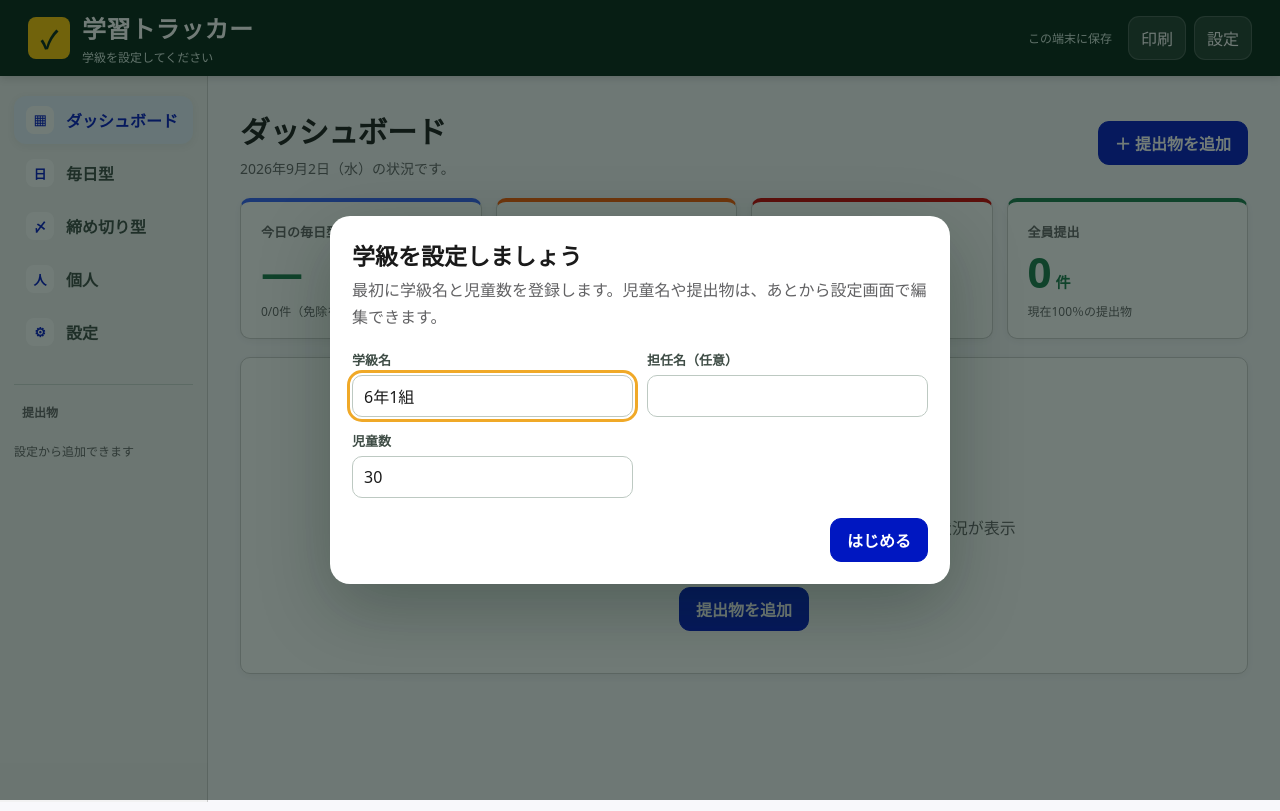
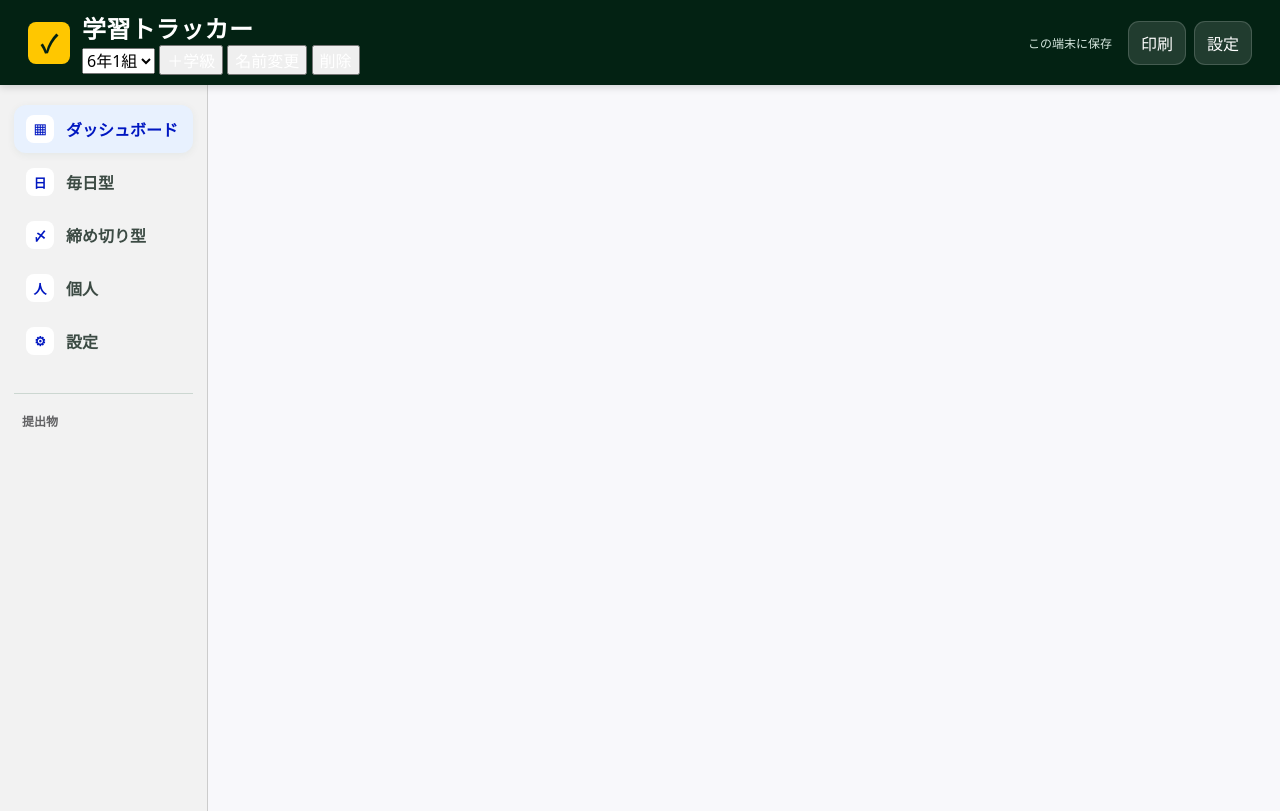
Before and after one commit to TT-sensei/checker, a website: page index.html in a window 1280 px wide. Drawn offline with Linux system fonts and the light colour scheme.

Commit message:
学級管理スクリプトを読み込む

```diff
--- a/index.html
+++ b/index.html
@@ -69,6 +69,7 @@
   <input id="json-file-input" type="file" accept="application/json,.json" hidden>
 
   <script src="./core.js"></script>
+  <script src="./class-manager.js"></script>
   <script src="./app.js"></script>
   <script src="./color-fix.js"></script>
 </body>
```
